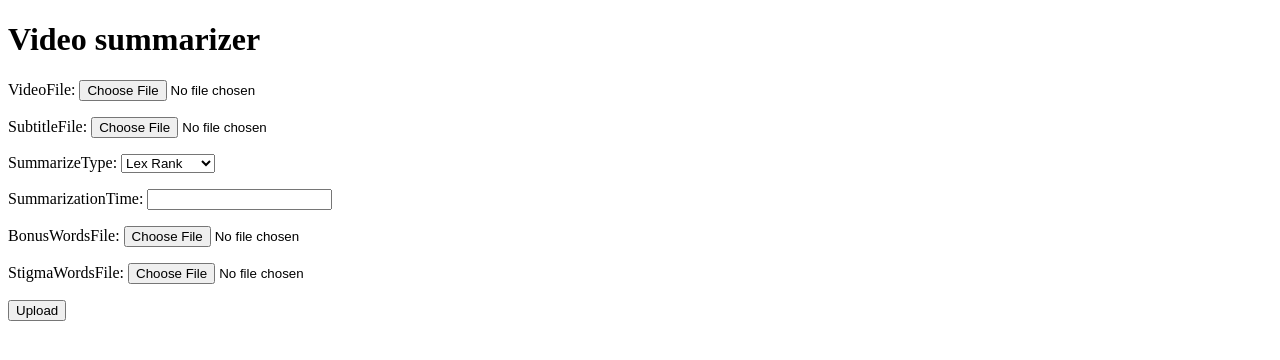
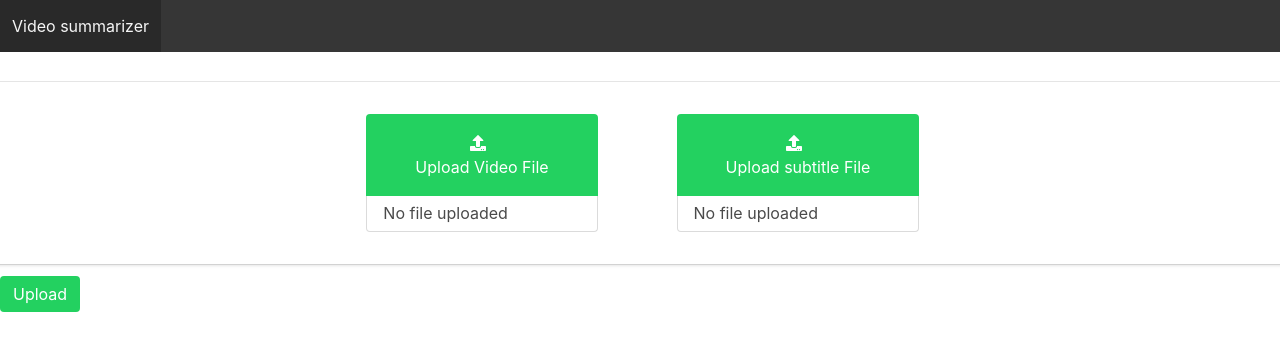
Before and after one commit to aswanthkoleri/VideoMash, a Django app: page /main/ in a window 1280 px wide. Shown: the top 360 px of the page. Run offline with Django 3.2, Linux system fonts and the light colour scheme; some libraries are stand-ins or nearby versions.

Commit message:
add bulma

```diff
--- a/main/models.py
+++ b/main/models.py
@@ -11,6 +11,6 @@ class Document(models.Model):
 	videoFile = models.FileField(upload_to='documents/')
 	subtitleFile = models.FileField(upload_to='documents/')
 	summarizeType = models.CharField(max_length=2,choices=SUMMARIZE_TYPES,default='LR')
-	summarizationTime = models.DecimalField(max_digits=4, decimal_places=0)
-	bonusWordsFile = models.FileField(upload_to='documents/')
-	stigmaWordsFile = models.FileField(upload_to='documents/')
+	summarizationTime = models.DecimalField(max_digits=4, decimal_places=0, default=60)
+	bonusWordsFile = models.FileField(upload_to='documents/',default='documents/defaultBonusWords.txt')
+	stigmaWordsFile = models.FileField(upload_to='documents/',default='documents/defaultStigmaWords.txt')
--- a/main/templates/main.html
+++ b/main/templates/main.html
@@ -1,3 +1,4 @@
+{% load widget_tweaks %}
 <!DOCTYPE html>
 <html lang="en">
 <head>
@@ -5,13 +6,105 @@
     <meta name="viewport" content="width=device-width, initial-scale=1.0">
     <meta http-equiv="X-UA-Compatible" content="ie=edge">
     <title>Video summarizer </title>
+    <link rel='stylesheet prefetch' href='https://cdnjs.cloudflare.com/ajax/libs/bulma/0.7.2/css/bulma.min.css'>
+    <script defer src="https://use.fontawesome.com/releases/v5.3.1/js/all.js"></script>
+    <style>
+    .form-start {
+        margin-top : 30px;
+    }
+    </style>
 </head>
 <body>
-    <h1> Video summarizer </h1>
+<nav class="navbar is-dark" role="navigation" aria-label="main navigation">
+  <div class="navbar-brand">
+    <a class="navbar-item" href="https://bulma.io">
+    <h1>Video summarizer</h1>
+    </a>
+
+    <a role="button" class="navbar-burger" aria-label="menu" aria-expanded="false">
+      <span aria-hidden="true"></span>
+      <span aria-hidden="true"></span>
+      <span aria-hidden="true"></span>
+    </a>
+  </div>
+</nav>
+<form method="post" enctype="multipart/form-data">
+
+                {% csrf_token %}
+                {% comment %} {% for field in form.visible_fields %} {% endcomment %}
+<div class="form-start columns box">
+                <div class="column ">
+                </div>
+                <div class="column">
+
+                <div class="field">
+                <div class="file is-centered is-boxed is-success has-name">
+                <label class="file-label">
+                {% render_field form.videoFile class="file-input" id="file" name="resume" %}
+                <span class="file-cta">
+                <span class="file-icon">
+                <i class="fas fa-upload"></i>
+                </span>
+                <span class="file-label">
+                Upload Video File
+                </span>
+                </span>
+                <span class="file-name" id="filename">
+                No file uploaded
+                </span>
+                </label>
+                </div>
+                </div>
+                </div>
+                <div class="column">
+
+                <div class="field">
+                <div class="file is-centered is-boxed is-success has-name">
+                <label class="file-label">
+                {% render_field form.subtitleFile class="file-input" id="file" name="resume" %}
+                <span class="file-cta">
+                <span class="file-icon">
+                <i class="fas fa-upload"></i>
+                </span>
+                <span class="file-label">
+                Upload subtitle File
+                </span>
+                </span>
+                <span class="file-name" id="filename">
+                No file uploaded
+                </span>
+                </label>
+                </div>
+                </div>
+                </div>
+                <div class="column">
+                </div>
+
+</div>
+                {% comment %} {{ field.errors }} {% endcomment %}
+                {% comment %} {% render_field field style="border: 2px dashed red;" placeholder=field.name %} {% endcomment %}
+                {% comment %} {{ field.help_text }} {% endcomment %}
+                {% comment %} {% endfor %} {% endcomment %}
+                {% comment %} {{ form.as_p }} {% endcomment %}
+
+            <a class="button is-success" type="submit">Upload</a>
+
+</form>
+
+    {% comment %} <h1> Video summarizer </h1>
     <form method="post" enctype="multipart/form-data">
         {% csrf_token %}
         {{ form.as_p }}
         <button type="submit">Upload</button>
-    </form>
+    </form> {% endcomment %}
 </body>
+<script>
+var file = document.getElementById("file");
+file.onchange = function(){
+    if(file.files.length > 0)
+    {
+      document.getElementById('filename').innerHTML = 					file.files[0].name;
+    }
+};
+</script>
 </html>
--- a/videoSummarizer/settings.py
+++ b/videoSummarizer/settings.py
@@ -37,6 +37,7 @@ INSTALLED_APPS = [
     'django.contrib.sessions',
     'django.contrib.messages',
     'django.contrib.staticfiles',
+    'widget_tweaks',
     'main',
 ]
 
```
Also changed, not shown: db.sqlite3, main/migrations/0002_auto_20181020_0902.py (added), main/templates/test.html (added).
